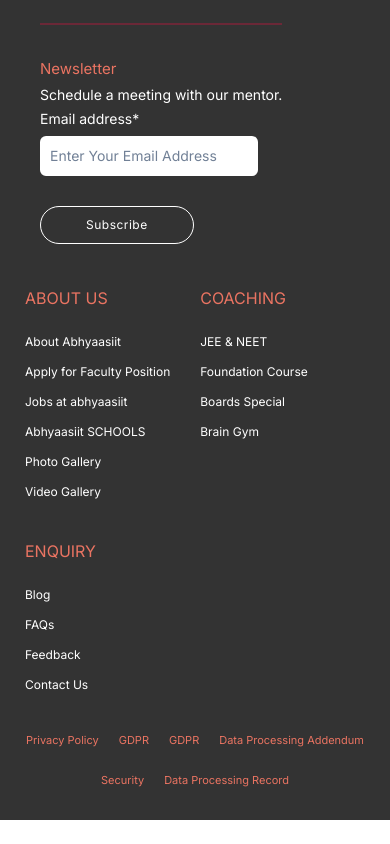
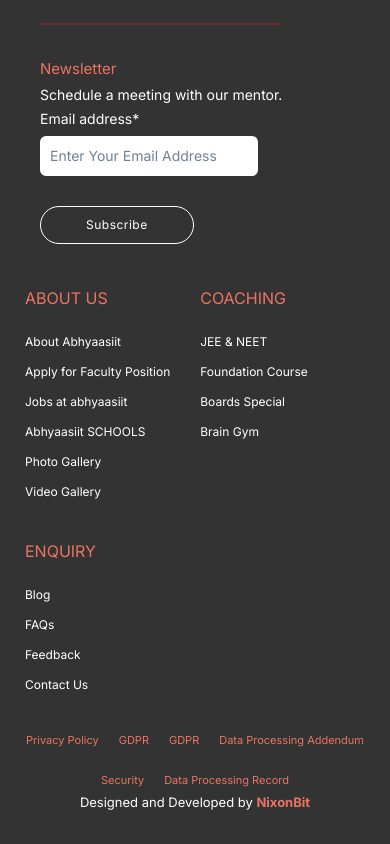
Before and after one commit to sandeepkr2607/ABHYAAS_IIT, a React (Create React App) app: page /form in a window 390 px wide. Shown: the part 1247-2091 px from the top of the page. Before the commit the page ends 2067 px from the top, so only its background shows below. Built offline with nearby package versions, Linux system fonts and the light colour scheme; the HTML template or start-up script is replaced by a standard one.

Commit message:
nixon link

```diff
--- a/src/components/footer/Footer.jsx
+++ b/src/components/footer/Footer.jsx
@@ -98,6 +98,18 @@
         <p className={css.bottom_para}>Security</p>
         <p className={css.bottom_para}>Data Processing Record</p>
       </div>
+      <div className={css.dev}>
+        <p className={css.text}>
+          Designed and Developed by{" "}
+          <a
+            className={css.nixLink}
+            target="_blank"
+            rel="noreferrer"
+            href="https://nixonbit.com/">
+            NixonBit
+          </a>
+        </p>
+      </div>
     </div>
   );
 };
--- a/src/components/footer/Footer.module.css
+++ b/src/components/footer/Footer.module.css
@@ -171,7 +171,7 @@
   align-items: center;
   justify-content: center;
   gap: 30px;
-  margin-bottom: 30px;
+  margin-bottom: 0;
 }
 
 .bottom_para {
@@ -182,6 +182,30 @@
   letter-spacing: 0em;
   text-align: left;
   color: rgba(234, 116, 98, 1);
+}
+
+.dev {
+  margin-top: -30px;
+  margin-bottom: 30px;
+}
+
+.text {
+  margin-top: 0;
+  font-family: Inter;
+  font-size: 16px;
+  font-weight: 400;
+  line-height: 24px;
+  letter-spacing: 0em;
+  text-align: center;
+  color: rgba(255, 255, 255, 1);
+  margin-bottom: 0;
+}
+
+.nixLink {
+  text-decoration: none;
+  color: rgba(234, 116, 98, 1);
+  cursor: pointer;
+  font-weight: 700;
 }
 
 @media screen and (max-width: 990px) {
@@ -284,7 +308,7 @@
     align-items: center;
     justify-content: center;
     gap: 20px;
-    margin-bottom: 30px;
+    margin-bottom: 0;
   }
 
   .bottom_para {
@@ -295,6 +319,30 @@
     letter-spacing: 0em;
     text-align: left;
     color: rgba(234, 116, 98, 1);
+  }
+
+  .dev {
+    margin-top: -30px;
+    margin-bottom: 30px;
+  }
+
+  .text {
+    margin-top: 0;
+    font-family: Inter;
+    font-size: 13px;
+    font-weight: 400;
+    line-height: 24px;
+    letter-spacing: 0em;
+    text-align: center;
+    color: rgba(255, 255, 255, 1);
+    margin-bottom: 0;
+  }
+
+  .nixLink {
+    text-decoration: none;
+    color: rgba(234, 116, 98, 1);
+    cursor: pointer;
+    font-weight: 700;
   }
 }
 @media screen and (max-width: 650px) {
@@ -403,7 +451,7 @@
     gap: 20px;
     width: 90%;
     margin: auto;
-    margin-bottom: 30px;
+    margin-bottom: 0;
   }
 
   .bottom_para {
```
